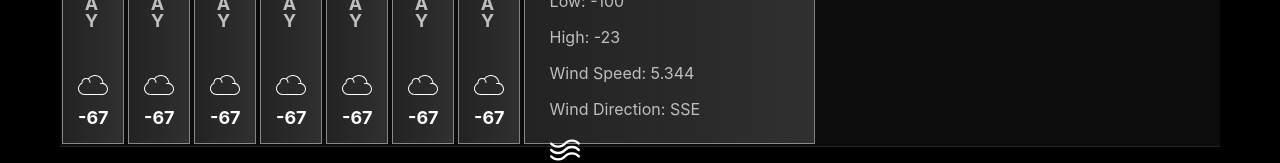
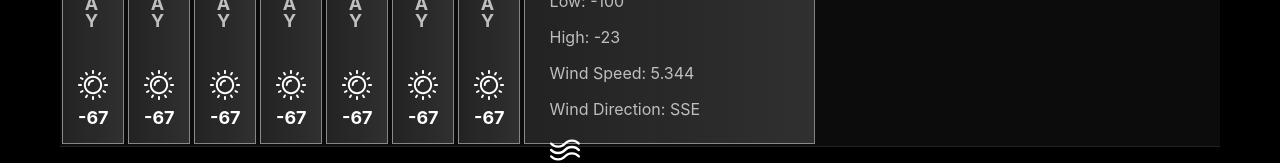
Before and after one commit to techsmithsuk/mars-rover, a React (Create React App) app: page /weather in a window 1280 px wide. Shown: the part 260-423 px from the top of the page. Built offline with nearby package versions, Linux system fonts and the light colour scheme.

Commit message:
removed idea dir

```diff
--- a/src/components/weather-page/SingleDay.tsx
+++ b/src/components/weather-page/SingleDay.tsx
@@ -25,7 +25,7 @@ export function SingleDaySummary(props : SingleDayData) {
             </div>
 
             <div className="icon">
-                <CloudIcon/>
+                <SunIcon/>
             </div>
 
             <div className="AverageTemp">
```
